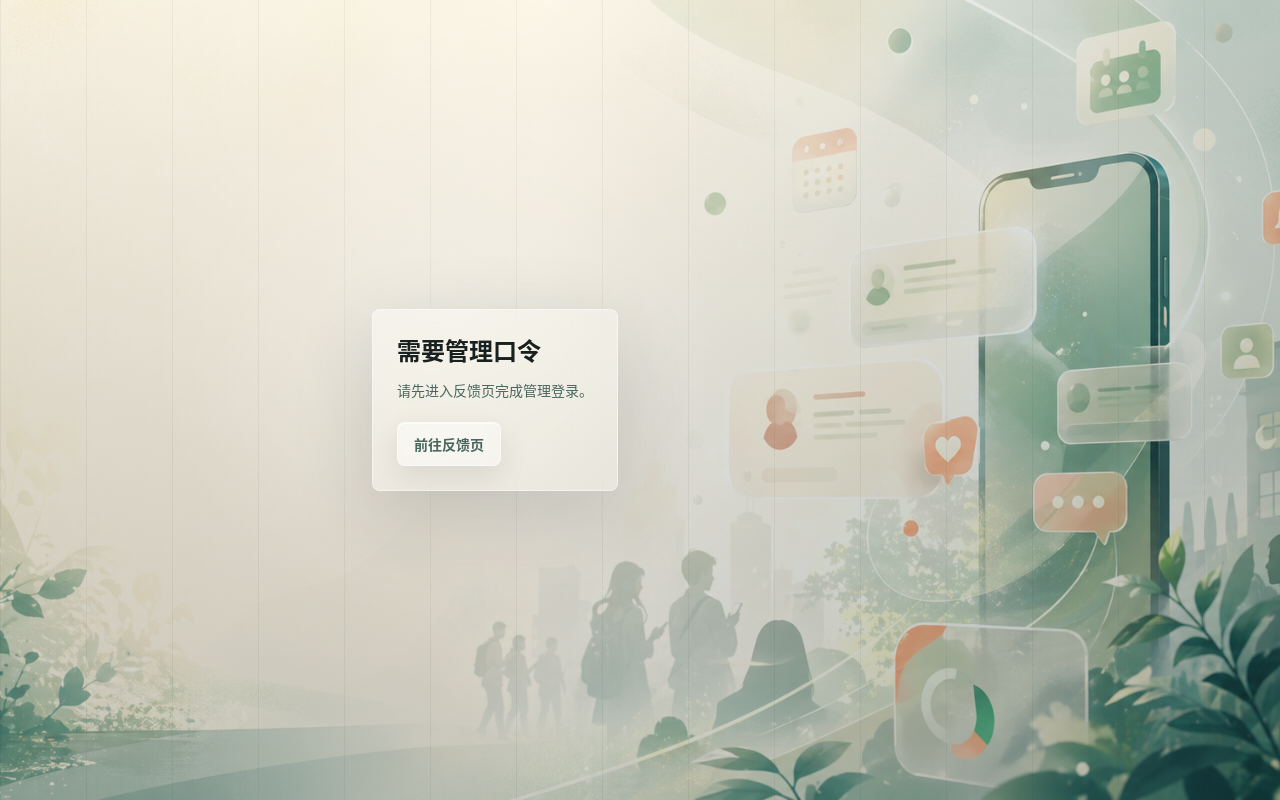
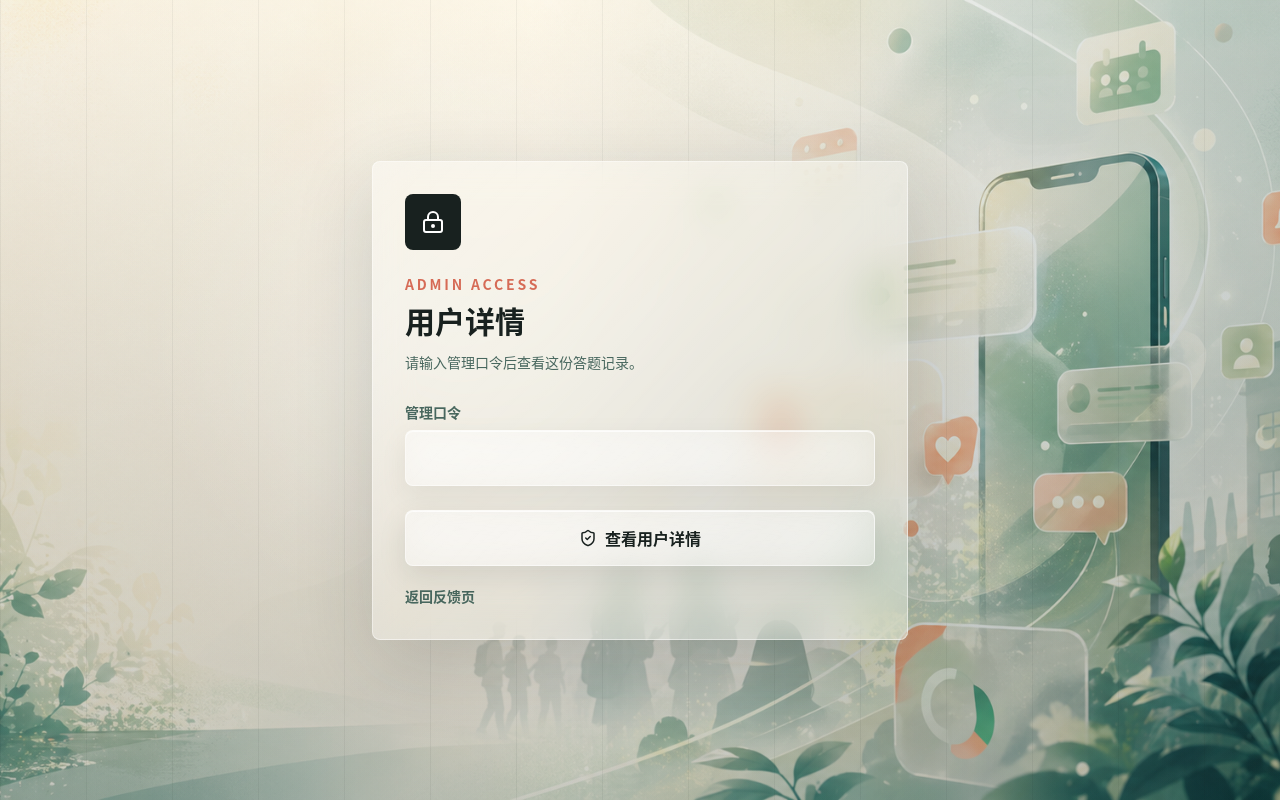
Before and after one commit to Yunk-S/FoMO-questionnairePage, a Next.js app: page /feedback/1 in a window 1280 px wide. Built offline with nearby package versions, Linux system fonts and the light colour scheme; no server answers.

Commit message:
Require admin password per feedback visit

```diff
--- a/src/app/api/admin/login/route.ts
+++ b/src/app/api/admin/login/route.ts
@@ -1,5 +1,5 @@
 import { NextResponse } from "next/server";
-import { createAdminToken, setAdminCookie, verifyAdminPassword } from "@/lib/admin-auth";
+import { createAdminToken, verifyAdminPassword } from "@/lib/admin-auth";
 
 export async function POST(request: Request) {
   let body: unknown;
@@ -20,7 +20,5 @@ export async function POST(request: Request) {
     return NextResponse.json({ error: "管理口令不正确" }, { status: 401 });
   }
 
-  await setAdminCookie(createAdminToken());
-
-  return NextResponse.json({ ok: true });
+  return NextResponse.json({ ok: true, token: createAdminToken() });
 }
--- a/src/app/api/admin/responses/[id]/route.ts
+++ b/src/app/api/admin/responses/[id]/route.ts
@@ -8,8 +8,8 @@ type RouteParams = {
 
 export const dynamic = "force-dynamic";
 
-export async function GET(_request: Request, { params }: RouteParams) {
-  if (!(await isAdminRequest())) {
+export async function GET(request: Request, { params }: RouteParams) {
+  if (!isAdminRequest(request)) {
     return NextResponse.json({ error: "未登录或会话已过期" }, { status: 401 });
   }
 
--- a/src/app/api/admin/responses/route.ts
+++ b/src/app/api/admin/responses/route.ts
@@ -4,8 +4,8 @@ import { getSupabaseAdmin } from "@/lib/supabase/admin";
 
 export const dynamic = "force-dynamic";
 
-export async function GET() {
-  if (!(await isAdminRequest())) {
+export async function GET(request: Request) {
+  if (!isAdminRequest(request)) {
     return NextResponse.json({ error: "未登录或会话已过期" }, { status: 401 });
   }
 
--- a/src/components/FeedbackDashboard.tsx
+++ b/src/components/FeedbackDashboard.tsx
@@ -8,7 +8,7 @@ import { DIMENSIONS } from "@/lib/questionnaire";
 import { getSupabaseBrowser } from "@/lib/supabase/browser";
 import type { ResponseListItem } from "@/lib/types";
 
-type LoadState = "checking" | "locked" | "ready" | "error";
+type LoadState = "locked" | "ready" | "error";
 
 function formatDate(value: string) {
   return new Intl.DateTimeFormat("zh-CN", {
@@ -20,22 +20,35 @@ function formatDate(value: string) {
 }
 
 export function FeedbackDashboard() {
-  const [state, setState] = useState<LoadState>("checking");
+  const [state, setState] = useState<LoadState>("locked");
+  const [adminToken, setAdminToken] = useState<string | null>(null);
   const [password, setPassword] = useState("");
   const [error, setError] = useState("");
   const [records, setRecords] = useState<ResponseListItem[]>([]);
   const [loading, setLoading] = useState(false);
   const [realtimeStatus, setRealtimeStatus] = useState("等待连接");
 
-  const loadResponses = useCallback(async () => {
+  const loadResponses = useCallback(async (token = adminToken) => {
+    if (!token) {
+      setRecords([]);
+      setState("locked");
+      return;
+    }
+
     setLoading(true);
     setError("");
 
     try {
-      const response = await fetch("/api/admin/responses", { cache: "no-store" });
+      const response = await fetch("/api/admin/responses", {
+        cache: "no-store",
+        headers: {
+          Authorization: `Bearer ${token}`
+        }
+      });
       const data = (await response.json()) as { responses?: ResponseListItem[]; error?: string };
 
       if (response.status === 401) {
+        setAdminToken(null);
         setState("locked");
         setRecords([]);
         return;
@@ -53,14 +66,10 @@ export function FeedbackDashboard() {
     } finally {
       setLoading(false);
     }
-  }, []);
+  }, [adminToken]);
 
   useEffect(() => {
-    void loadResponses();
-  }, [loadResponses]);
-
-  useEffect(() => {
-    if (state !== "ready") {
+    if (state !== "ready" || !adminToken) {
       return;
     }
 
@@ -74,7 +83,7 @@ export function FeedbackDashboard() {
       .channel("response-events")
       .on("postgres_changes", { event: "INSERT", schema: "public", table: "response_events" }, () => {
         setRealtimeStatus("收到新记录");
-        void loadResponses();
+        void loadResponses(adminToken);
       })
       .subscribe((status) => {
         setRealtimeStatus(status === "SUBSCRIBED" ? "实时同步中" : "连接中");
@@ -83,7 +92,7 @@ export function FeedbackDashboard() {
     return () => {
       void supabase.removeChannel(channel);
     };
-  }, [loadResponses, state]);
+  }, [adminToken, loadResponses, state]);
 
   const stats = useMemo(() => {
     const count = records.length;
@@ -105,31 +114,21 @@ export function FeedbackDashboard() {
         headers: { "Content-Type": "application/json" },
         body: JSON.stringify({ password })
       });
-      const data = (await response.json()) as { error?: string };
+      const data = (await response.json()) as { error?: string; token?: string };
 
-      if (!response.ok) {
+      if (!response.ok || !data.token) {
         throw new Error(data.error || "登录失败");
       }
 
+      setAdminToken(data.token);
       setPassword("");
-      await loadResponses();
+      await loadResponses(data.token);
     } catch (loginError) {
       setError(loginError instanceof Error ? loginError.message : "登录失败");
       setState("locked");
     } finally {
       setLoading(false);
     }
-  }
-
-  if (state === "checking") {
-    return (
-      <div className="flex min-h-screen items-center justify-center px-5">
-        <div className="glass-panel flex items-center gap-3 rounded-panel p-5 text-moss">
-          <Loader2 className="animate-spin" size={20} />
-          正在读取反馈页
-        </div>
-      </div>
-    );
   }
 
   if (state === "locked") {
--- a/src/components/FeedbackDetail.tsx
+++ b/src/components/FeedbackDetail.tsx
@@ -1,29 +1,40 @@
 "use client";
 
-import { Loader2 } from "lucide-react";
+import { Loader2, LockKeyhole, ShieldCheck } from "lucide-react";
 import Link from "next/link";
-import { useEffect, useState } from "react";
+import { useState } from "react";
 import { ReportView } from "@/components/ReportView";
 import type { ResponseDetail } from "@/lib/types";
 
 export function FeedbackDetail({ id }: { id: string }) {
   const [response, setResponse] = useState<ResponseDetail | null>(null);
+  const [password, setPassword] = useState("");
+  const [adminToken, setAdminToken] = useState<string | null>(null);
   const [error, setError] = useState("");
-  const [loading, setLoading] = useState(true);
-  const [locked, setLocked] = useState(false);
+  const [loading, setLoading] = useState(false);
 
-  useEffect(() => {
-    async function loadDetail() {
+  async function loadDetail(token = adminToken) {
+    if (!token) {
+      setResponse(null);
+      return;
+    }
+
     setLoading(true);
     setError("");
 
     try {
-        const result = await fetch(`/api/admin/responses/${id}`, { cache: "no-store" });
+      const result = await fetch(`/api/admin/responses/${id}`, {
+        cache: "no-store",
+        headers: {
+          Authorization: `Bearer ${token}`
+        }
+      });
       const data = (await result.json()) as { response?: ResponseDetail; error?: string };
 
       if (result.status === 401) {
-          setLocked(true);
-          return;
+        setAdminToken(null);
+        setResponse(null);
+        throw new Error("管理口令已过期，请重新输入");
       }
 
       if (!result.ok || !data.response) {
@@ -38,50 +49,66 @@ export function FeedbackDetail({ id }: { id: string }) {
     }
   }
 
-    void loadDetail();
-  }, [id]);
+  async function handleLogin(event: React.FormEvent<HTMLFormElement>) {
+    event.preventDefault();
+    setError("");
+    setLoading(true);
 
-  if (loading) {
-    return (
-      <div className="flex min-h-screen items-center justify-center px-5">
-        <div className="glass-panel flex items-center gap-3 rounded-panel p-5 text-moss">
-          <Loader2 className="animate-spin" size={20} />
-          正在读取用户详情
-        </div>
-      </div>
-    );
+    try {
+      const loginResult = await fetch("/api/admin/login", {
+        method: "POST",
+        headers: { "Content-Type": "application/json" },
+        body: JSON.stringify({ password })
+      });
+      const loginData = (await loginResult.json()) as { error?: string; token?: string };
+
+      if (!loginResult.ok || !loginData.token) {
+        throw new Error(loginData.error || "登录失败");
       }
 
-  if (locked) {
-    return (
-      <div className="mx-auto flex min-h-screen max-w-xl items-center px-5">
-        <div className="glass-panel rounded-panel p-6">
-          <h1 className="text-2xl font-semibold text-ink">需要管理口令</h1>
-          <p className="mt-3 text-sm leading-6 text-moss">请先进入反馈页完成管理登录。</p>
-          <Link
-            href="/feedback"
-            className="glass-button mt-5 inline-flex min-h-11 items-center rounded-panel px-4 text-sm font-semibold text-moss"
-          >
-            前往反馈页
-          </Link>
-        </div>
-      </div>
-    );
+      setAdminToken(loginData.token);
+      setPassword("");
+      await loadDetail(loginData.token);
+    } catch (loginError) {
+      setError(loginError instanceof Error ? loginError.message : "登录失败");
+    } finally {
+      setLoading(false);
+    }
   }
 
-  if (error || !response) {
+  if (!response) {
     return (
-      <div className="mx-auto flex min-h-screen max-w-xl items-center px-5">
-        <div className="glass-panel rounded-panel p-6">
-          <h1 className="text-2xl font-semibold text-ink">无法读取详情</h1>
-          <p className="mt-3 text-sm leading-6 text-coral">{error || "没有找到这份记录"}</p>
-          <Link
-            href="/feedback"
-            className="glass-button mt-5 inline-flex min-h-11 items-center rounded-panel px-4 text-sm font-semibold text-moss"
+      <div className="mx-auto flex min-h-screen w-full max-w-xl items-center px-5 py-10">
+        <form onSubmit={handleLogin} className="glass-panel w-full rounded-panel p-6 sm:p-8">
+          <div className="mb-6 flex h-14 w-14 items-center justify-center rounded-panel bg-ink text-white">
+            <LockKeyhole size={24} />
+          </div>
+          <p className="text-sm font-semibold tracking-[0.2em] text-coral">ADMIN ACCESS</p>
+          <h1 className="mt-2 text-3xl font-semibold text-ink">用户详情</h1>
+          <p className="mt-3 text-sm leading-6 text-moss">请输入管理口令后查看这份答题记录。</p>
+          <label className="mt-7 block text-sm font-semibold text-moss" htmlFor="admin-detail-password">
+            管理口令
+          </label>
+          <input
+            id="admin-detail-password"
+            type="password"
+            value={password}
+            onChange={(event) => setPassword(event.target.value)}
+            className="glass-field focus-ring mt-2 h-14 w-full rounded-panel px-4 text-ink outline-none"
+          />
+          {error ? <p className="mt-4 rounded-panel bg-coral/10 px-4 py-3 text-sm text-coral">{error}</p> : null}
+          <button
+            type="submit"
+            disabled={loading}
+            className="glass-button mt-6 inline-flex h-14 w-full items-center justify-center gap-2 rounded-panel px-5 font-semibold text-ink disabled:cursor-not-allowed disabled:opacity-60"
           >
+            {loading ? <Loader2 className="animate-spin" size={18} /> : <ShieldCheck size={18} />}
+            查看用户详情
+          </button>
+          <Link href="/feedback" className="mt-5 inline-block text-sm font-semibold text-moss focus-ring rounded-panel">
             返回反馈页
           </Link>
-        </div>
+        </form>
       </div>
     );
   }
```
Also changed, not shown: src/lib/admin-auth.ts (+5 -16 lines), 1 other file (tests, documents, lock files or other folders). Lines whose indentation alone changed are shown as unchanged.
